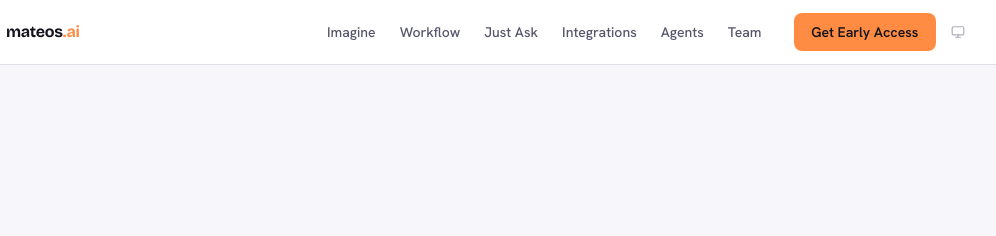
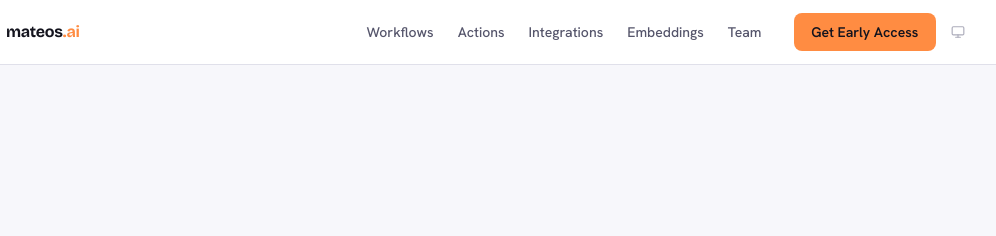
Before and after one commit to Mateos-ai/product_landing-page, an Astro site: page / in a window 1280 px wide. Shown: the top 236 px of the page, 172-1168 px from the left. Built offline with nearby package versions, Linux system fonts and the light colour scheme; Astro itself is replaced by a stand-in of ours; no server answers.

Commit message:
changed navbar titles

```diff
--- a/src/pages/index.astro
+++ b/src/pages/index.astro
@@ -130,11 +130,10 @@ const teamLogos = [
 
       <div class="nav-right">
         <nav class="nav-links" id="nav-links">
-          <a href="#imagine">Imagine</a>
-          <a href="#workflow">Workflow</a>
-          <a href="#just-ask">Just Ask</a>
+          <a href="#workflow">Workflows</a>
+          <a href="#just-ask">Actions</a>
           <a href="#integrations">Integrations</a>
-          <a href="#agents">Agents</a>
+          <a href="#agents">Embeddings</a>
           <a href="#team">Team</a>
         </nav>
         <a href="#cta" class="btn-cta">Get Early Access</a>
```
